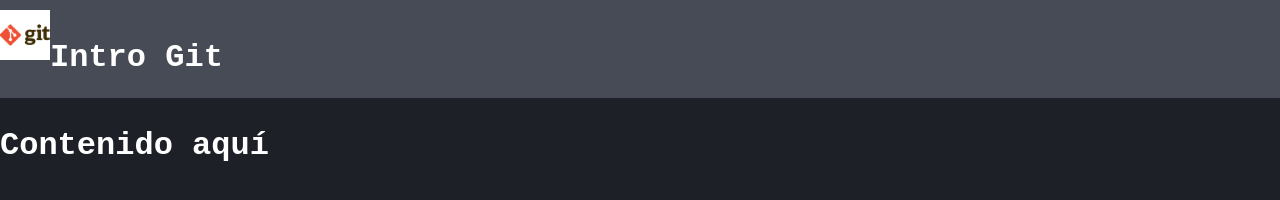
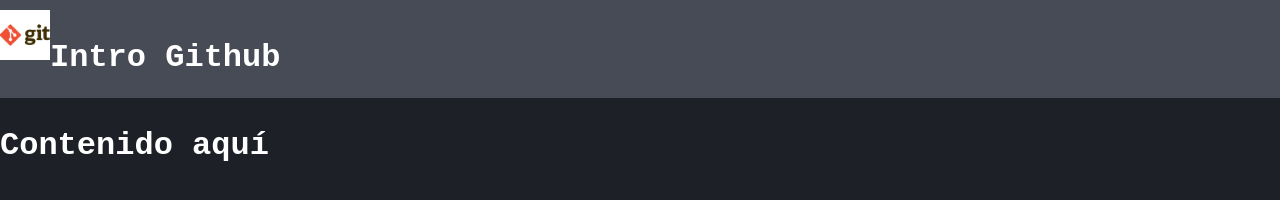
Before and after one commit to jordanbailonc/repositoryGitCommands, a plain HTML site: page index.html in a window 1280 px wide. Drawn offline with Linux system fonts and the light colour scheme.

Commit message:
change title

```diff
--- a/index.html
+++ b/index.html
@@ -13,7 +13,7 @@
 <body>
     <div class="bar">
         <img class="logo" src="img/git.jpeg">
-        <h1>Intro Git</h1>
+        <h1>Intro Github</h1>
     </div>
     <div>
         <h1>Contenido aquí</h1>
```
Also changed, not shown: 3 other files.
